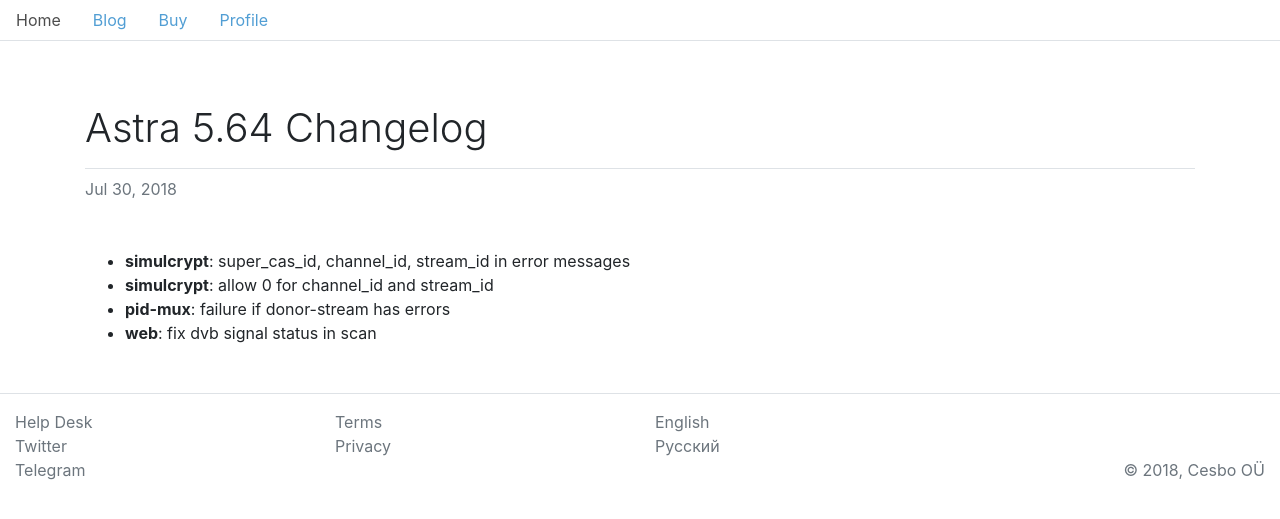
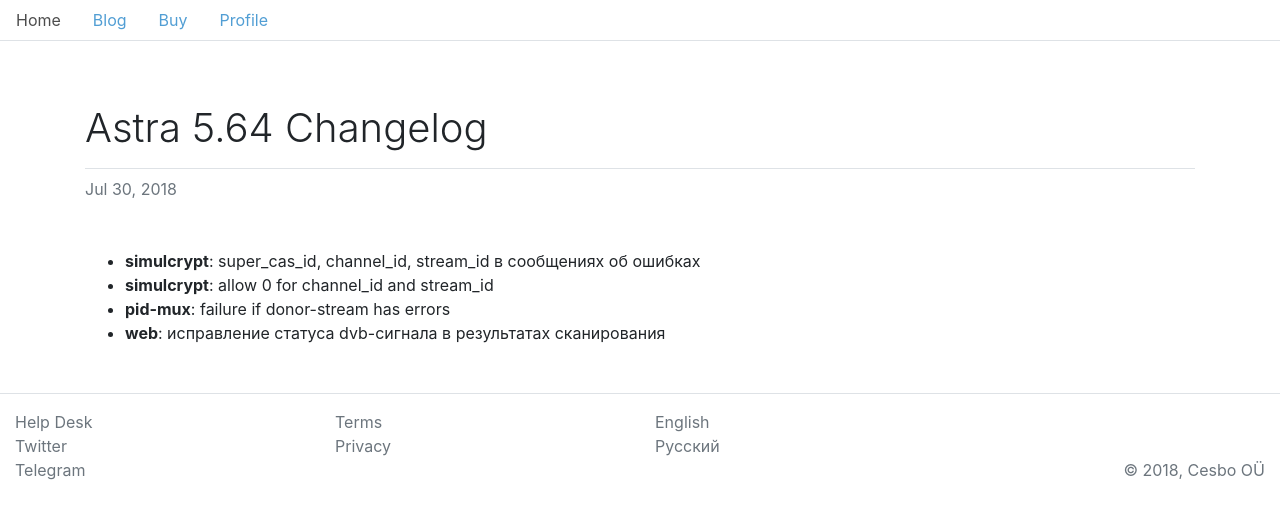
Before and after one commit to ramzes1401ss3/cesbo-www, a Jekyll site: the page built from ru/_posts/2018-07-30-changelog.md, in a window 1280 px wide. Shown: the top 519 px of the page. Built offline with Jekyll 4.4.1, drawn with Linux system fonts in a browser that asks for light colours.

Commit message:
Update 2018-07-30-changelog.md

```diff
--- a/ru/_posts/2018-07-30-changelog.md
+++ b/ru/_posts/2018-07-30-changelog.md
@@ -5,7 +5,7 @@
 tags: [changelog]
 ---
 
-- **simulcrypt**: super_cas_id, channel_id, stream_id in error messages
+- **simulcrypt**: super_cas_id, channel_id, stream_id в сообщениях об ошибках
 - **simulcrypt**: allow 0 for channel_id and stream_id
 - **pid-mux**: failure if donor-stream has errors
-- **web**: fix dvb signal status in scan
+- **web**: исправление статуса dvb-сигнала в результатах сканирования
```
